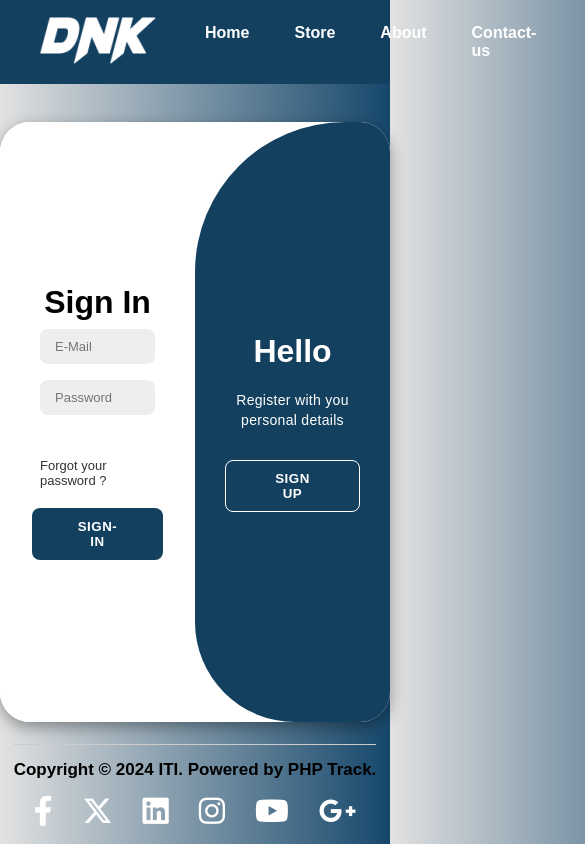
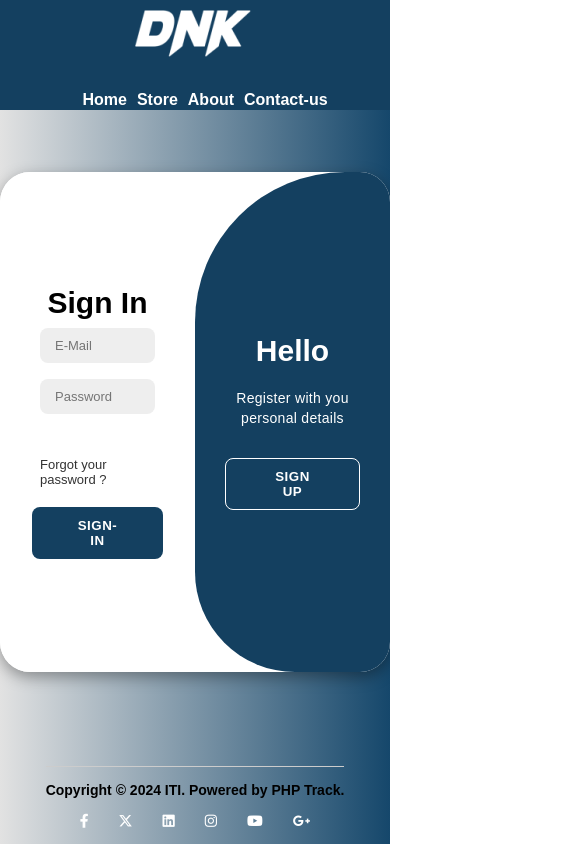
Before and after one commit to AhmedKhaled-a/ecommerce, a plain HTML site: page login.html in a window 390 px wide. Shown: the top 844 px of the page, 585 px wide, since content can reach past the window. Drawn offline with Linux system fonts and the light colour scheme.

Commit message:
Added responsive to login page

```diff
--- a/css/user.css
+++ b/css/user.css
@@ -59,13 +59,17 @@ header {
   .nav-links a:link {
     color: white;
   }
-  .icons a:link{
+  .icons a:link , .foot-icons a:link{
       color: white;
+  }
+  .foot-icons a:hover{
+    color: #ffc107;
+    transform: scale(1.4);
   }
   a:visited {
     color: inherit;
   }
-  .icons {
+  .icons,.foot-icons {
     display: flex;
     align-items: center;
     list-style: none;
@@ -74,7 +78,7 @@ header {
   .fa-solid{
     font-size: 30px;
   }
-  .icons a {
+  .icons a ,.foot-icons a{
     padding: 15px;
     transition: transform 0.5s, color 0.4s;
   }
@@ -299,7 +303,7 @@ button:hover{
         margin-top: 15px;
         padding-top: 15px;
     }
-    .icons{
+    .foot-icons{
         justify-content: center;
         font-size: 30px;
     }
@@ -309,3 +313,51 @@ button:hover{
     #links .container2 p{
         font-weight: bold;
     }
+
+
+@media screen and (max-width: 768px) {
+    nav {
+      flex-direction: column;
+      align-items: center;
+      padding: 10px;
+      height: 13vh;
+    }
+
+    .nav-links {
+      margin-top: 10px;
+      justify-content: center;
+    }
+
+    .icons {
+      margin-top: 10px;
+      justify-content: center;
+    }
+    .nav-links,
+    .icons {
+      text-align: center;
+      width: 100%;
+    }
+
+    .nav-links li {
+      margin-right: 0;
+      margin-bottom: 10px;
+    }
+
+    .icons a {
+      display: block;
+      margin-bottom: 10px;
+
+    }
+    .container{
+        min-height: 500px;
+        font-size: 15px;
+    }
+    #links p{
+        font-size: 14px;
+        text-align: center;
+    }
+    .foot-icons{
+        justify-content: center;
+        font-size: 14px;
+    }
+  }
--- a/login.html
+++ b/login.html
@@ -24,10 +24,10 @@
               <li class="about"><a href="about.html">About</a></li>
               <li class="contact"><a href="contact-us.html">Contact-us</a></li>
             </ul>
-            <div class="icons">
+            <!-- <div class="icons">
                 <a href=""><i class="fa-solid fa-cart-shopping"></i></a>
                 <a href=""><i class="fa-solid fa-user"></i></a>
-            </div>
+            </div> -->
           </nav>
     </header>
 <!-- End Nav Section -->
@@ -78,7 +78,7 @@
     <section id="links">
         <div class="container2">
             <p>Copyright © 2024 ITI. Powered by PHP Track.</p>
-            <div class="icons">
+            <div class="foot-icons">
                 <a href="javascript:;"><i class="fa-brands fa-facebook-f"></i></a>
                 <a href="javascript:;"><i class="fa-brands fa-x-twitter"></i></a>
                 <a href="javascript:;"><i class="fa-brands fa-linkedin"></i></a>
```
